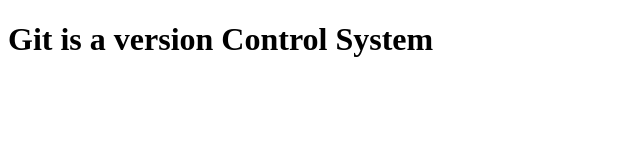
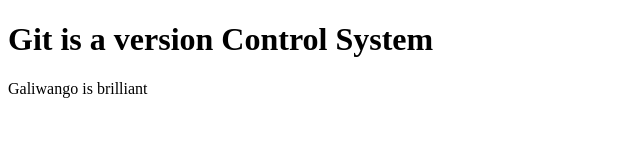
Before and after one commit to Roland-Sankara/React-From-Scratch, a plain HTML site: page jonathan.html in a window 1280 px wide. Shown: the whole page, without its empty margins (0-640 px from the left). Drawn offline with Linux system fonts and the light colour scheme.

Commit message:
added a Paragraph

```diff
--- a/jonathan.html
+++ b/jonathan.html
@@ -5,5 +5,6 @@
 </head>
 <body>
     <h1>Git is a version Control System</h1>
+    <p>Galiwango is brilliant</p>
 </body>
 </html>
```
